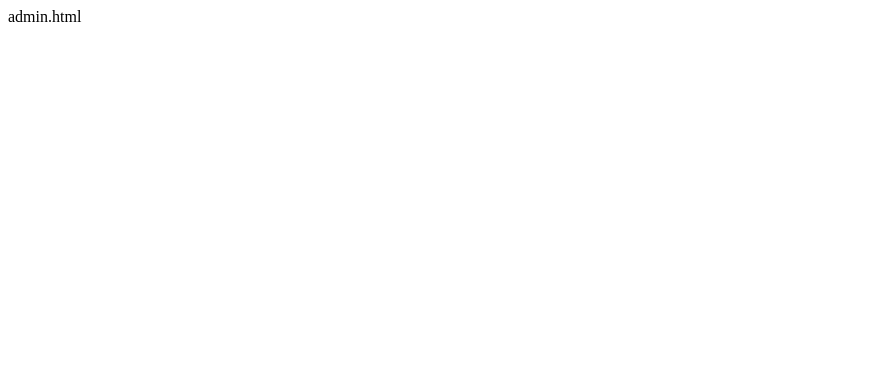
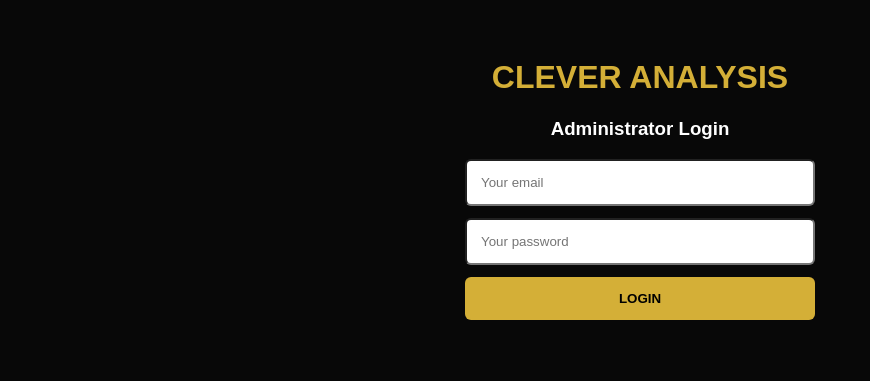
Before and after one commit to aainobusingye-code/Clever-analysis-, a plain HTML site: page admin.html in a window 1280 px wide. Shown: the whole page, without its empty margins (0-870 px from the left). Drawn offline with nearby package versions, Linux system fonts and the light colour scheme.

Commit message:
Update admin.html

```diff
--- a/admin.html
+++ b/admin.html
@@ -1 +1,85 @@
-admin.html
+<!DOCTYPE html>
+<html lang="en">
+<head>
+  <meta charset="UTF-8">
+  <meta name="viewport" content="width=device-width, initial-scale=1">
+  <title>Clever Analysis Admin</title>
+  <script src="https://cdn.jsdelivr.net/npm/@supabase/supabase-js@2"></script>
+  <style>
+    body {
+      background: #080808;
+      color: white;
+      font-family: Arial, sans-serif;
+      text-align: center;
+      padding: 30px 15px;
+    }
+    h1 { color: #d4af37; }
+    input, button {
+      display: block;
+      width: 100%;
+      max-width: 350px;
+      box-sizing: border-box;
+      margin: 12px auto;
+      padding: 14px;
+      border-radius: 6px;
+    }
+    button {
+      background: #d4af37;
+      border: 0;
+      font-weight: bold;
+    }
+    #message { margin-top: 20px; }
+  </style>
+</head>
+<body>
+
+  <h1>CLEVER ANALYSIS</h1>
+  <h3>Administrator Login</h3>
+
+  <input id="email" type="email" placeholder="Your email">
+  <input id="password" type="password" placeholder="Your password">
+  <button onclick="login()">LOGIN</button>
+
+  <p id="message"></p>
+
+  <script>
+    const SUPABASE_URL = "PASTE_YOUR_PROJECT_URL_HERE";
+    const SUPABASE_KEY = "PASTE_YOUR_PUBLISHABLE_KEY_HERE";
+
+    const db = window.supabase.createClient(
+      SUPABASE_URL,
+      SUPABASE_KEY
+    );
+
+    async function login() {
+      const message = document.getElementById("message");
+      message.textContent = "Checking login...";
+
+      const { data, error } = await db.auth.signInWithPassword({
+        email: document.getElementById("email").value,
+        password: document.getElementById("password").value
+      });
+
+      if (error) {
+        message.textContent = error.message;
+        return;
+      }
+
+      const { data: admin, error: adminError } = await db
+        .from("admin_users")
+        .select("user_id")
+        .eq("user_id", data.user.id)
+        .maybeSingle();
+
+      if (adminError || !admin) {
+        await db.auth.signOut();
+        message.textContent = "Access denied. You are not an administrator.";
+        return;
+      }
+
+      message.textContent = "Administrator login successful!";
+    }
+  </script>
+
+</body>
+</html>
```
